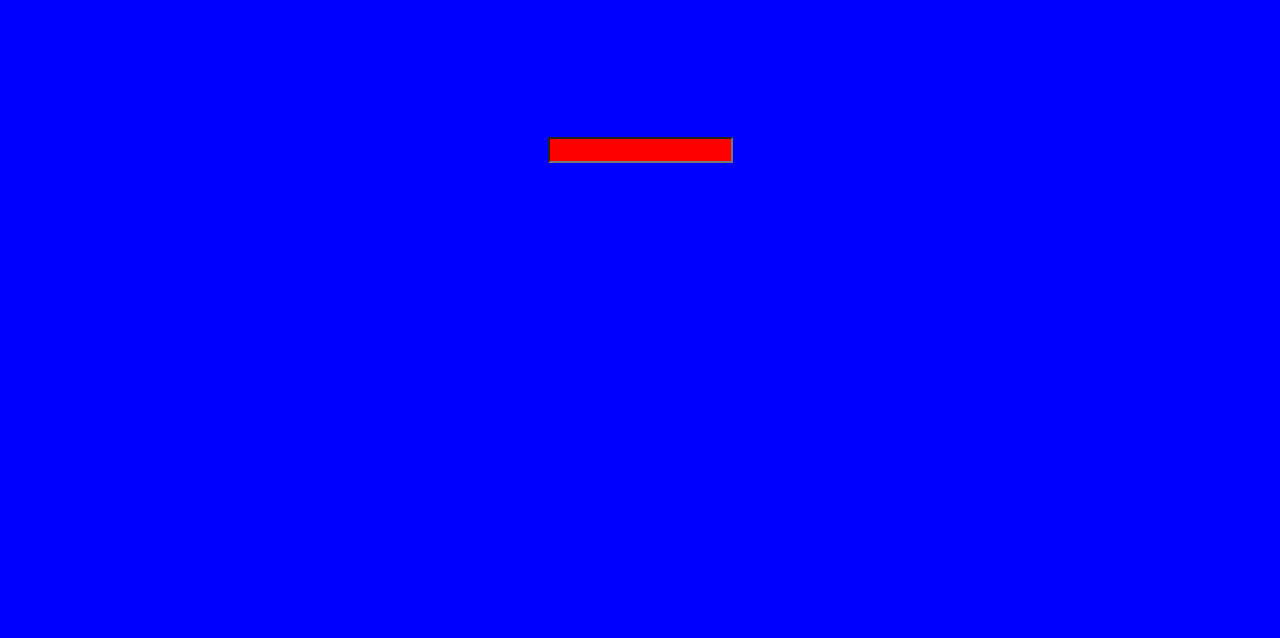
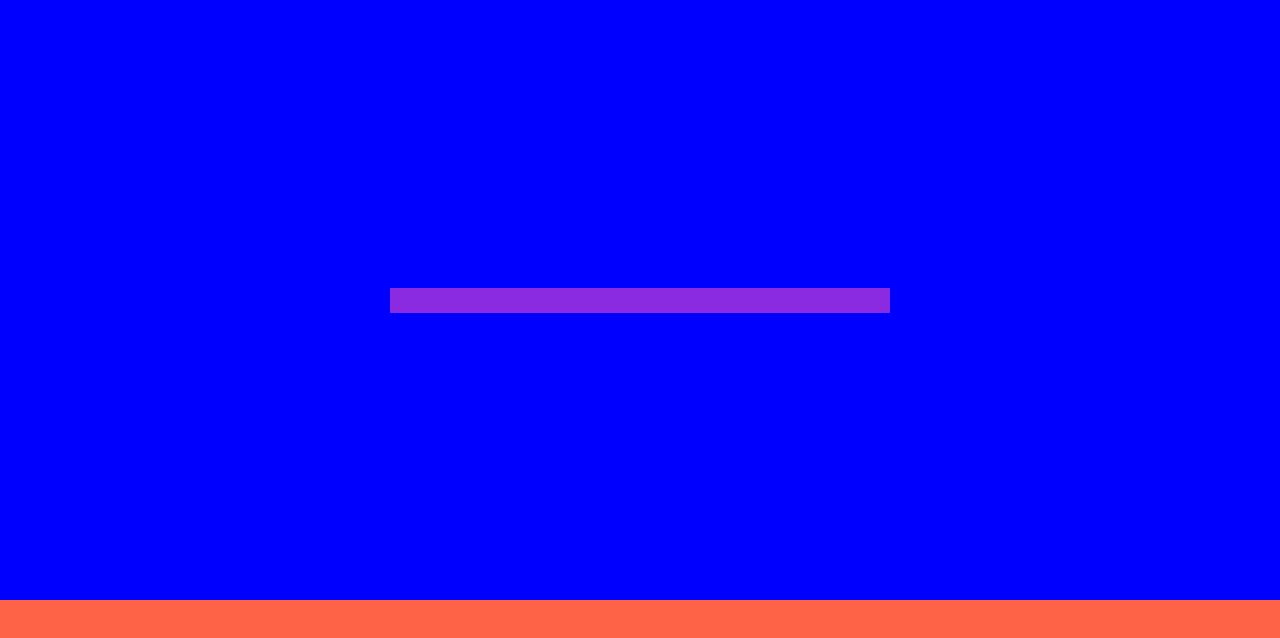
Before and after one commit to mahendransaminathan/csspractice, a React (Create React App) app: page / in a window 1280 px wide. Shown: the top 638 px of the page. Built offline with nearby package versions, Linux system fonts and the light colour scheme.

Commit message:
Adding flex to the css

```diff
--- a/src/App.css
+++ b/src/App.css
@@ -1,23 +1,22 @@
-body
+.company-details-container
 {
+    display: flex;
+    background-color: blue;
+    align-items: center;
+    justify-content: center;
+    height: 600px;
+}
 
-    width: 100%;
-    height: 100%;
-    background-color: blue;
+.company-details
+{
+    display: flex;
+    background-color: blueviolet;
+    width: 500px;
+    /* height: 500px; */
 
 }
 
-.flex-container
+.company-details-child
 {
-    display: flex;
-    height: 300px;
-    justify-content: center;
-    align-items: center;
+    height: 25px;
 }
-
-.name
-{
-    background-color: red;
-    height: 20px;
-
-}
--- a/src/App.js
+++ b/src/App.js
@@ -4,8 +4,15 @@ import './App.css';
 function App() {
   return (
     <div className="App">
-      <div className="flex-container">
-      <input type="text" className='name' />
+      <div className="company-details-container">
+          <form className='company-details'>
+
+            <div className='company-details-child'>   </div>
+            <div className='company-details-child'>   </div>
+            <div className='company-details-child'>   </div>
+            <div className='company-details-child'>   </div>
+
+          </form>
       </div>
     </div>
   );
--- a/src/index.css
+++ b/src/index.css
@@ -5,6 +5,10 @@ body {
     sans-serif;
   -webkit-font-smoothing: antialiased;
   -moz-osx-font-smoothing: grayscale;
+
+  width: 100%;
+  height: 100%;
+  background-color: tomato;
 }
 
 code {
```
